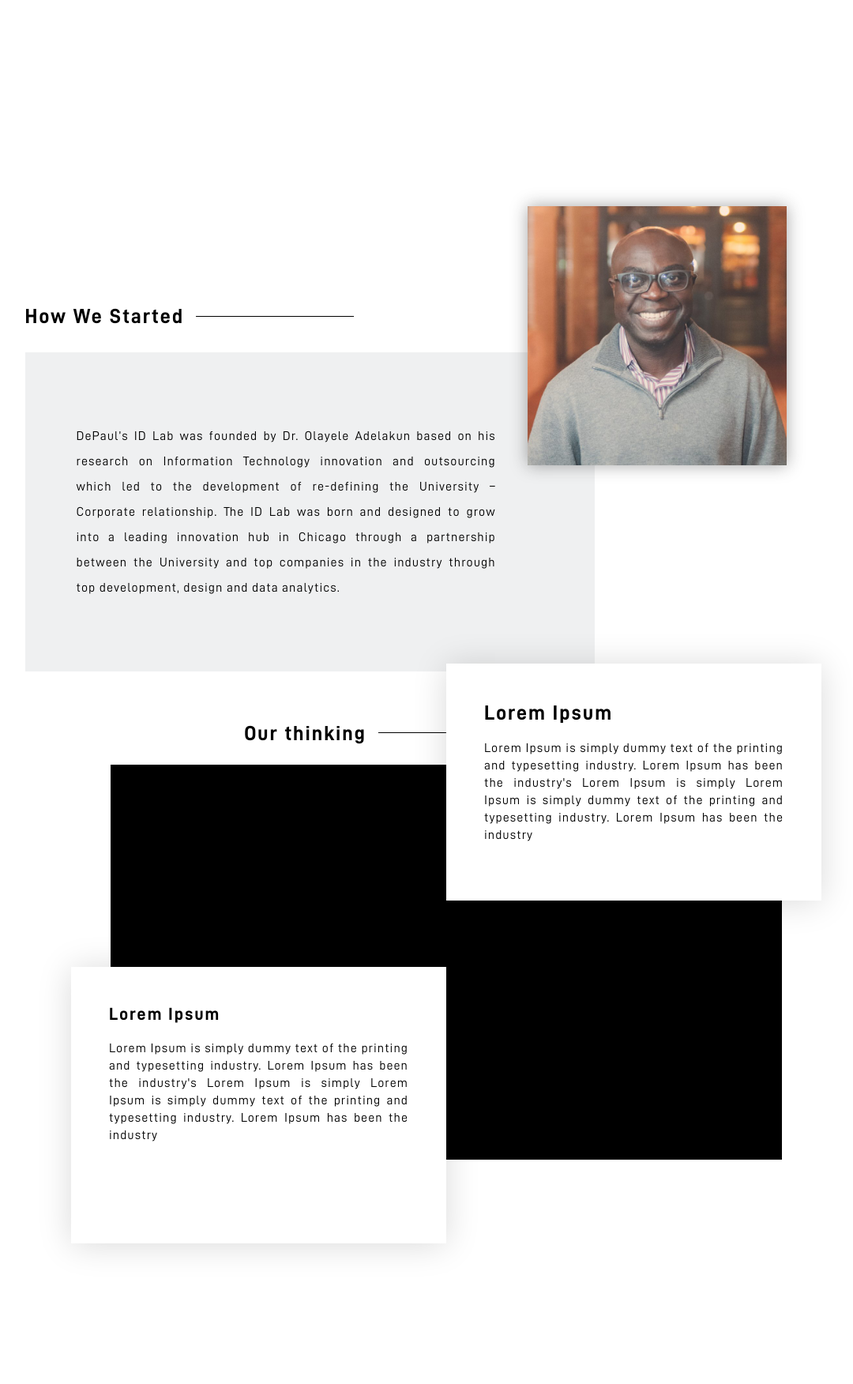
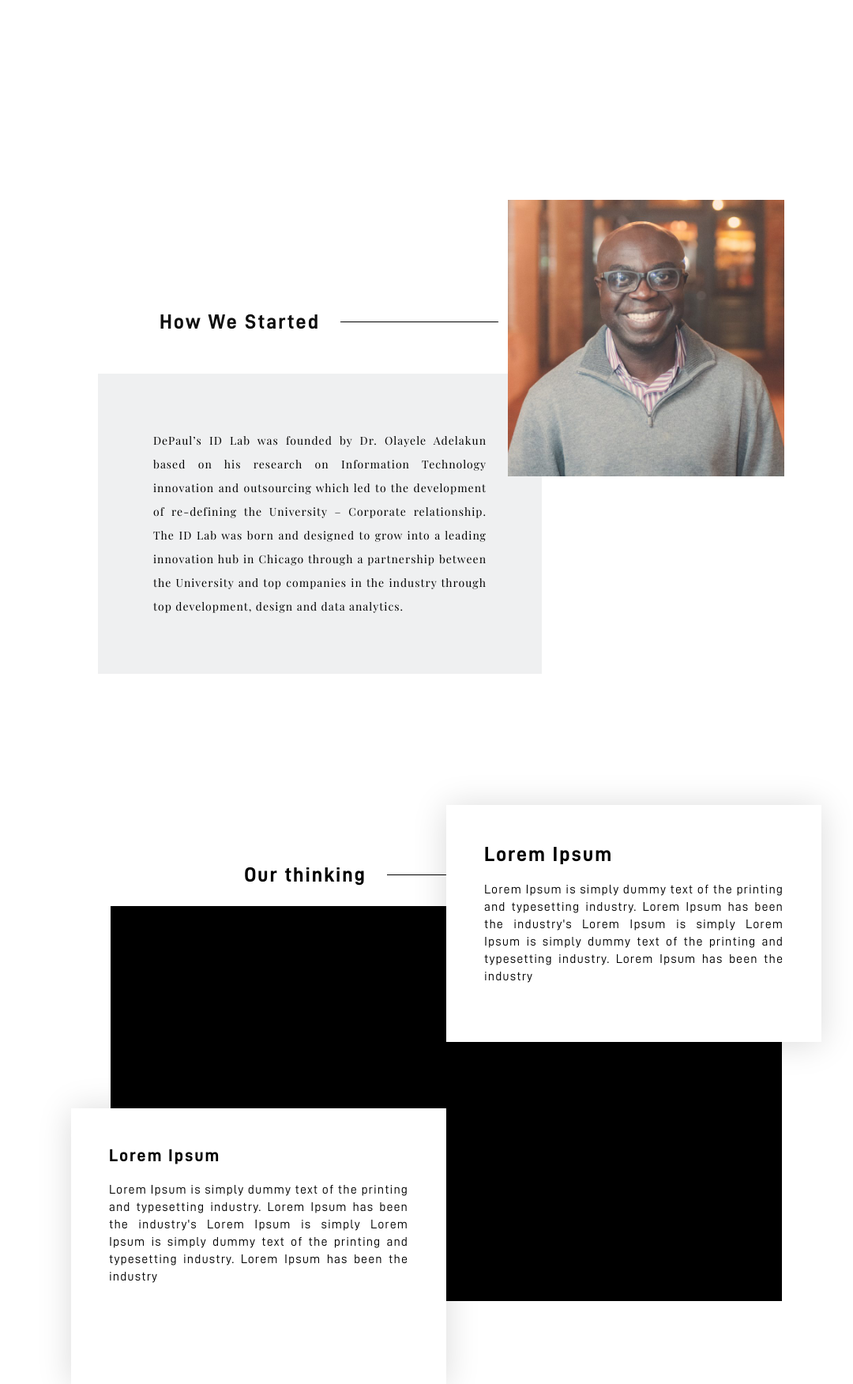
Before and after one commit to estefanytorres/idlabwebsite, a PHP site: page /index.html in a window 1280 px wide. Shown: the part 1145-2897 px from the top of the page at 79% size, without its empty margins (75-1155 px from the left). Run offline with PHP 8.4, Linux system fonts and the light colour scheme.

Commit message:
foundation styling bootstrap

```diff
--- a/css/style.css
+++ b/css/style.css
@@ -719,84 +719,91 @@ body.mobile-nav-active #mobile-nav-toggle {
 }
 
 /* ------- FOUNDATION SECTION ------- */
-#foundation-yele {
-  padding: 90px 8%;
-  position: relative;
-  margin-bottom: 15%;
-}
-#foundation-pic {
-  padding-top: 30px;
-}
-#foundation-pic img {
-  width: 80%;
-  box-shadow: 0 0 20px rgba(33,33,33,.4);
+#foundation-pic img{
+  width: 100%;
+  margin-top: 2em;
 }
 #foundation-text {
-  position: absolute;
-  top: 40%;
-  left: 7%;
   z-index: -1;
-  color: black;
 }
 #foundation-title {
-  padding-top: 30px;
-  padding-bottom: 32px;
+  font-family: 'D-DIN DIN-Bold', serif;
+  font-size: 26px;
+  color: #0E0E0E;
+  letter-spacing: 2px;
+  text-align: center;
+  padding: 2em 0
 }
 #foundation-description {
-  line-height: 32px;
-  padding: 90px 125px 90px 65px;
+  padding: 2em;
   background: #EFF0F1;
+  font-family: 'Playfair Display', serif;
+  font-size: 14px;
+  color: #000000;
+  letter-spacing: 1px;
+  line-height: 30px;
 }
 .divider {
-  margin-left: 15px;
-  position: relative;
-}
-
-@media (max-width: 576px) {
+  display: none;
+}
+
+@media (min-width: 768px) {
   #foundation-yele {
-    padding: 0;
-    position: static;
-    margin-bottom: 0 !important;
-  }
-  #foundation-text {
-    position: inherit;
-  }
-  .divider {
-    display: none;
-  }
-  #foundation-description {
-    padding: 40px;
-  }
-}
-@media (max-width: 1140px) {
-  #foundation-yele {
-    margin-bottom: 35%;
-  }
-  #foundation-pic img {
-    width: 100%;
-  }
-  #foundation-text {
-    top: 35%;
-    left: 10%;
-  }
-}
-@media (max-width: 768px) and (min-width: 576px) {
-  #foundation-yele {
-    padding: 0;
-    margin-bottom: 50%;
-  }
-  #foundation-pic img {
-    width: 80%;
+    padding: 5em;
+    min-height: 900px;
   }
   #foundation-text {
     position: absolute;
     top: 100px;
-    left: 0;
-    width: 100%;
-    padding-left: 15px;
-    padding-right: 15px;
-  }
-}
+    right: 35%;
+    width: 450px;
+  }
+  #foundation-title {
+    margin-left: 2em;
+  }
+  .inner {
+    width: 120px;
+  }
+  #foundation-description {
+    padding: 3em;
+  }
+  #foundation-pic {
+    position: absolute;
+    left: 60%;
+    width: 250px;
+  }
+  #foundation-pic img {
+    width: 250px;
+  }
+  .divider {
+    display: inherit;
+    margin-left: 1em;
+  }
+}
+@media (min-width: 1200px) {
+  #foundation-text {
+    top: 200px;
+    right: 40%;
+    width: 570px;
+  }
+  #foundation-title {
+    margin-left: 3em;
+  }
+  .inner {
+    width: 200px;
+  }
+  #foundation-description {
+    padding: 5em;
+  }
+  #foundation-pic {
+    left: 55%;
+    width: 350px;
+  }
+  #foundation-pic img {
+    width: 350px;
+  }
+}
+
 
 /* ------- OUR THINKING SECTION ------- */
 #our-thinking-title {
--- a/index.html
+++ b/index.html
@@ -57,6 +57,7 @@
   </header><!-- #header -->
 
   <main id="main">
+
     <section id="about" class="fade-scroll">
       <div class="container-fluid">
         <div class="about-container">
@@ -277,6 +278,7 @@
           </div>
         </div>
       </section>
+
   </main>
 
       <!--==========================
```
Lines whose indentation alone changed are shown as unchanged.
